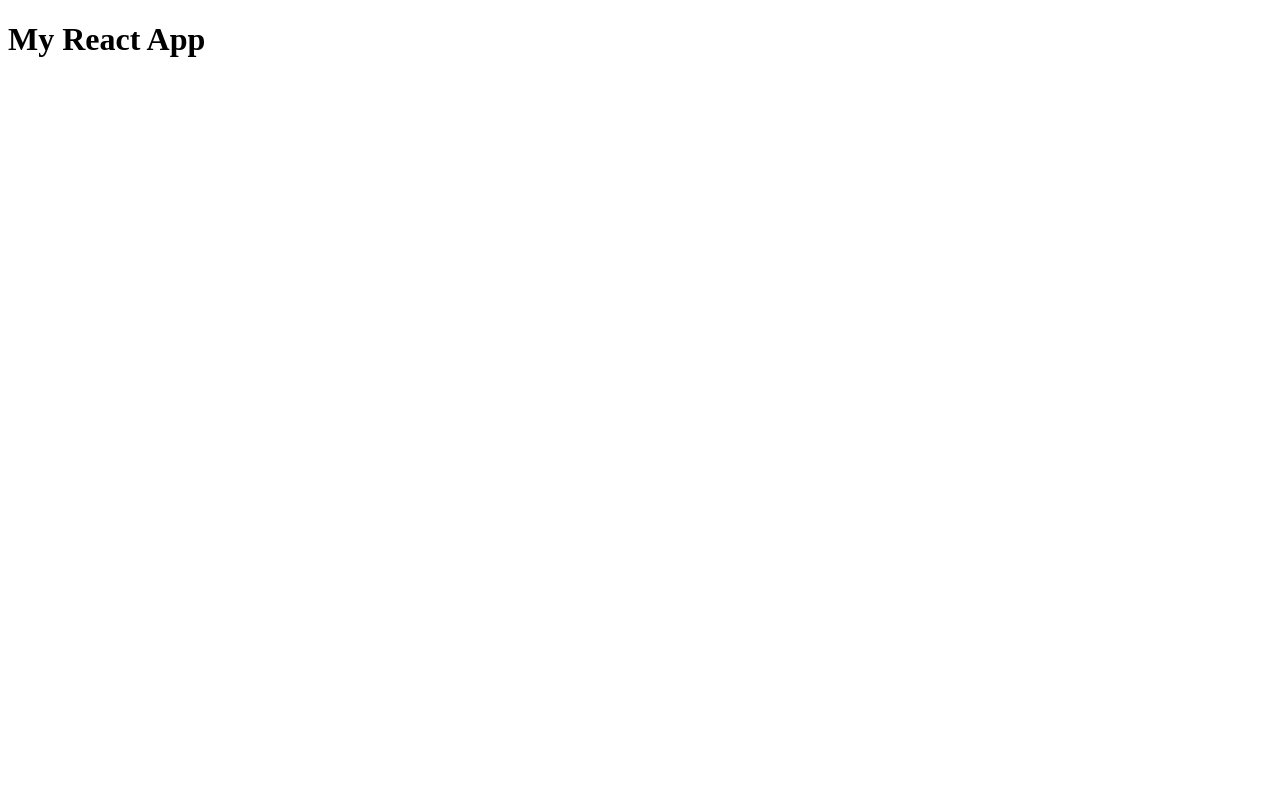
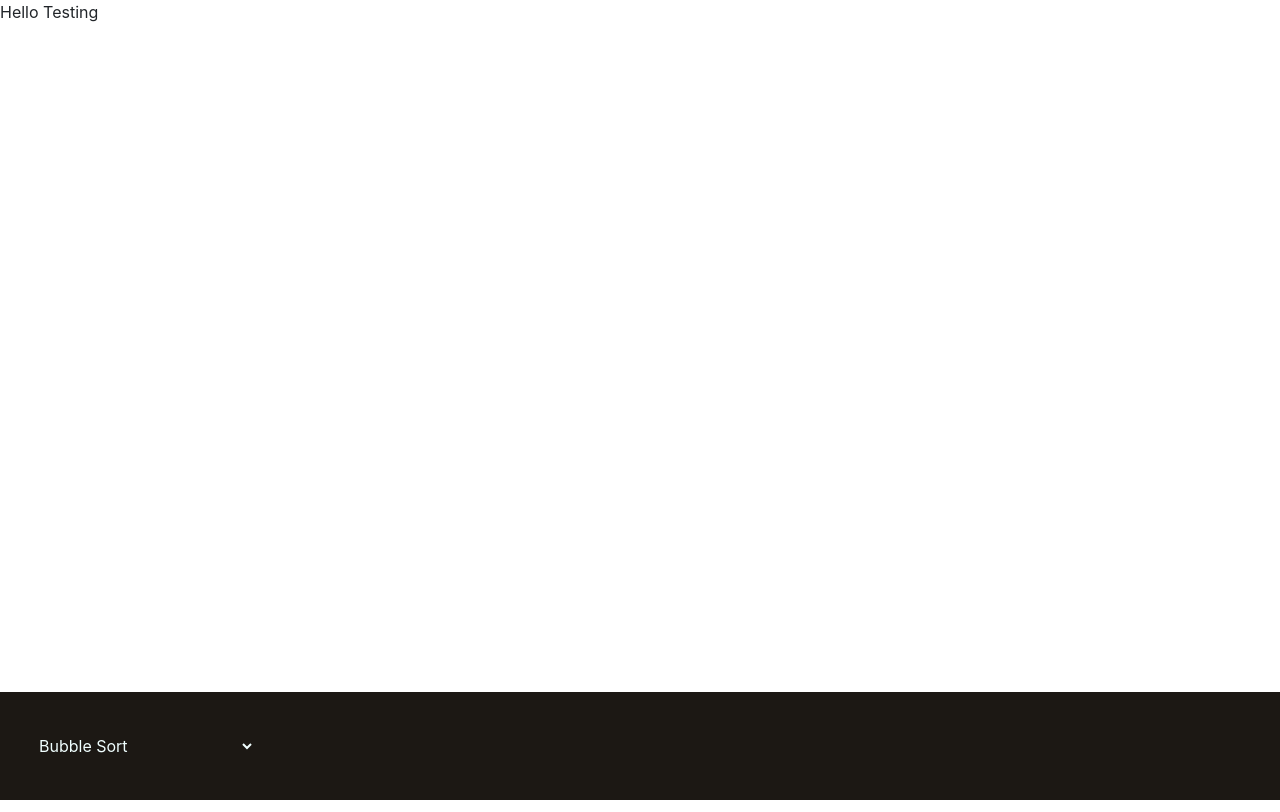
Before and after one commit to woodsman1/Sorting-Visualizer, a React app: page / in a window 1280 px wide. Built offline with nearby package versions, Linux system fonts and the light colour scheme.

Commit message:
added drop algo selection option

```diff
--- a/package.json
+++ b/package.json
@@ -12,6 +12,7 @@
   "dependencies": {
     "react": "^17.0.1",
     "react-dom": "^17.0.1",
+    "react-router-dom": "^5.3.0",
     "serve": "^11.3.2"
   },
   "devDependencies": {
@@ -22,7 +23,9 @@
     "babel-loader": "^8.2.2",
     "babel-preset-env": "^1.7.0",
     "babel-preset-react": "^6.24.1",
+    "css-loader": "^6.2.0",
     "html-webpack-plugin": "^4.5.1",
+    "style-loader": "^3.2.1",
     "webpack": "^5.17.0",
     "webpack-cli": "^3.3.8",
     "webpack-dev-server": "^3.11.2"
--- a/src/components/App.js
+++ b/src/components/App.js
@@ -1,10 +1,21 @@
 import React from 'react';
+import { BrowserRouter as Router, Route, Switch } from 'react-router-dom';
+import Sorting from './feature/Sorting';
+
 
 const App = () => {
     return (
-        <div>
-            <h1>My React App</h1>
-        </div>
+        <Router>
+            <div>
+                {/* <h1>My React App</h1> */}
+
+                <Switch>
+                    <Route exact path="/">
+                        <Sorting />
+                    </Route>
+                </Switch>
+            </div>
+        </Router>
     )
 }
 
--- /dev/null
+++ b/src/components/feature/Sorting.js
@@ -0,0 +1,22 @@
+import React, { useState } from 'react'
+import ControlBar from './comp/ControlBar';
+
+const Sorting = () => {
+
+    const [No_sample, setSample] = useState(100);
+    const [Algo, setAlgo] = useState(0);
+
+
+    return (
+        <>
+            Hello Testing
+
+            <div className="graph-area"></div>
+
+
+            <ControlBar No_sample={No_sample} Algo={Algo}/>
+        </>
+    )
+}
+
+export default Sorting
--- /dev/null
+++ b/src/components/feature/comp/ControlBar.js
@@ -0,0 +1,40 @@
+import React, { useState } from 'react'
+import Sorting from '../Sorting'
+
+const ControlBar = ({No_sample, Algo}) => {
+
+    const sort_options =[
+        "Bubble Sort",
+        "Quick Sort",
+        "Merge Sort",
+        "Selection Sort",
+        "Heap Sort",
+    ]
+
+    const [index_Algo, setAlgoIndex] = useState(Algo);
+
+    const handleChange = (e) => {
+        setAlgoIndex(e.target.value);
+        console.log(e.target.value);
+    }
+
+    return (
+        <div className="ControlBar">
+
+            <div className="innerControlBar">
+                <div className="selection-list">
+                    <select className = "open-up" onChange={handleChange} value={index_Algo}>
+                        <option value="0">{sort_options[0]}</option>
+                        <option value="1">{sort_options[1]}</option>
+                        <option value="2">{sort_options[2]}</option>
+                        <option value="3">{sort_options[3]}</option>
+                        <option value="4">{sort_options[4]}</option>
+                    </select>
+                </div>
+            </div>
+
+        </div>
+    )
+}
+
+export default ControlBar
--- /dev/null
+++ b/src/index.css
@@ -0,0 +1,37 @@
+.ControlBar {
+    position: -webkit-sticky;
+    position: sticky;
+    bottom: 0;
+    background-color:  #100c08;
+    height: 108px;
+    opacity: 95%;
+}
+
+.innerControlBar{
+    padding: 10px;
+    padding-top: 20px;
+}
+
+.white-text{
+    color: azure;
+}
+
+.graph-area{
+    height: 85vh;
+}
+
+.open-up{
+    bottom: 0;
+    width: 225px;
+    padding: 5px;
+    background-color: #100c08;
+    color: azure;
+    border: none;
+    outline: 0;
+    scroll-behavior: smooth;
+}
+
+.selection-list{
+    padding-top: 18px;
+    padding-left: 20px;
+}
--- a/src/index.html
+++ b/src/index.html
@@ -5,6 +5,7 @@
         <meta http-equiv="X-UA-Compatible" content="IE=edge">
         <title>My React App</title>
         <meta name="viewport" content="width=device-width, initial-scale=1">
+        <link rel="stylesheet" href="https://stackpath.bootstrapcdn.com/bootstrap/4.3.1/css/bootstrap.min.css" integrity="sha384-ggOyR0iXCbMQv3Xipma34MD+dH/1fQ784/j6cY/iJTQUOhcWr7x9JvoRxT2MZw1T" crossorigin="anonymous">
     </head>
     <body>
         <div id="root">
@@ -15,4 +16,8 @@
         <!-- <script src="" async defer></script> -->
 
     </body>
+
+    <script src="https://code.jquery.com/jquery-3.3.1.slim.min.js" integrity="sha384-q8i/X+965DzO0rT7abK41JStQIAqVgRVzpbzo5smXKp4YfRvH+8abtTE1Pi6jizo" crossorigin="anonymous"></script>
+    <script src="https://cdnjs.cloudflare.com/ajax/libs/popper.js/1.14.7/umd/popper.min.js" integrity="sha384-UO2eT0CpHqdSJQ6hJty5KVphtPhzWj9WO1clHTMGa3JDZwrnQq4sF86dIHNDz0W1" crossorigin="anonymous"></script>
+    <script src="https://stackpath.bootstrapcdn.com/bootstrap/4.3.1/js/bootstrap.min.js" integrity="sha384-JjSmVgyd0p3pXB1rRibZUAYoIIy6OrQ6VrjIEaFf/nJGzIxFDsf4x0xIM+B07jRM" crossorigin="anonymous"></script>
 </html>
--- a/src/index.js
+++ b/src/index.js
@@ -1,6 +1,7 @@
 import React from 'react';
 import ReactDOM from 'react-dom';
-import App from './components/App'
+import App from './components/App';
+import "./index.css";
 
 ReactDOM.render(
   <React.StrictMode>
--- a/webpack.config.js
+++ b/webpack.config.js
@@ -16,7 +16,12 @@ module.exports = {
                 use:{
                     loader: 'babel-loader'
                 }
-            }
+            },
+            {
+                test: /\.css$/,
+                // exclude: /node_modules/, //excluding node_modules
+                use: ["style-loader", "css-loader"],
+            },
         ]
     },
     plugins :[
```
Also changed, not shown: 1 other file (tests, documents, lock files or other folders).
